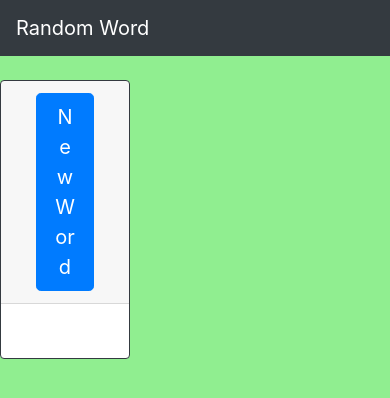
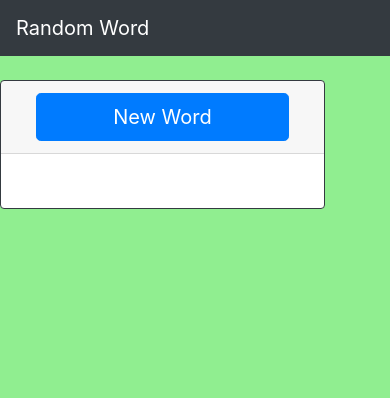
Before and after one commit to bryce-richards/random-word, a React (Create React App) app: page / in a window 390 px wide. Shown: the top 398 px of the page. Built offline with nearby package versions, Linux system fonts and the light colour scheme.

Commit message:
updated bootstrap sizing

```diff
--- a/src/containers/SearchResults.js
+++ b/src/containers/SearchResults.js
@@ -17,7 +17,7 @@ export default class SearchResults extends Component {
 
   render() {
     return (
-      <div className="col-4 card border-dark mb-3">
+      <div className="col-10 col-sm-8 col-md-6 col-lg-4 card border-dark">
        <div className="row card-header">
           <SearchButton
             searching={this.props.searching}
```
